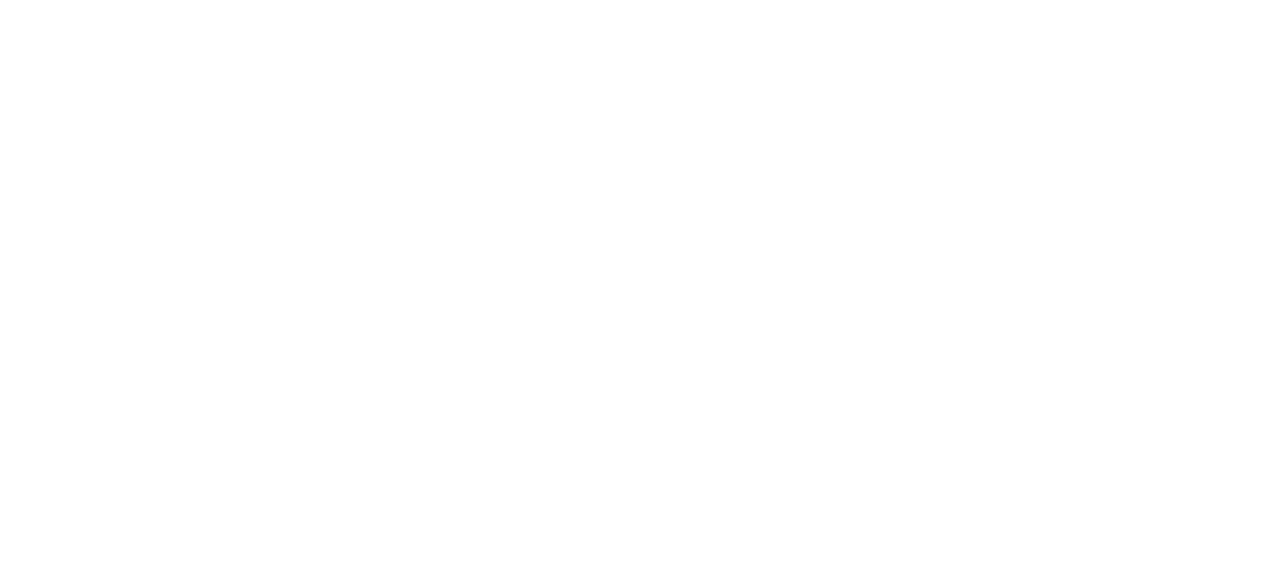
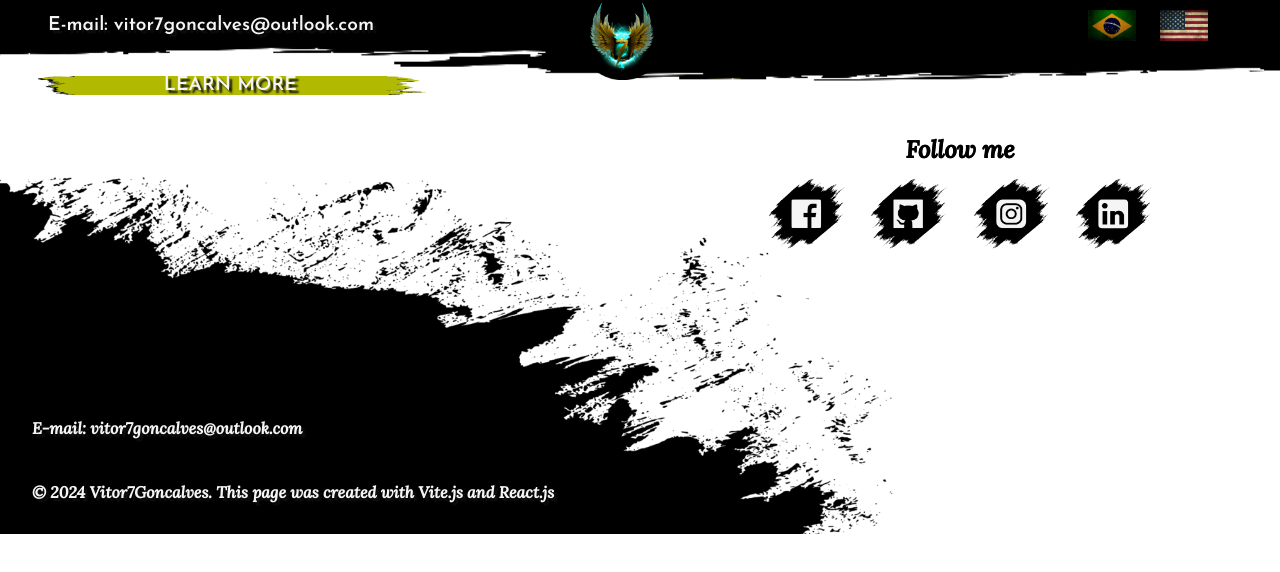
Before and after one commit to vitor7goncalves/portfolio_reactjs, a React (Vite) app: page /third-partyprojects in a window 1280 px wide. Before the commit this address had no page. Shown: the top 572 px of the page. Built offline with nearby package versions, Linux system fonts and the light colour scheme.

Commit message:
pag terceiros

```diff
--- a/src/components/Eng.jsx
+++ b/src/components/Eng.jsx
@@ -239,7 +239,7 @@
                         </h2>
                         <div className="cards">
                             <div className="capsuleCard">
-                                <a href="" className="card">
+                                <a href="/third-partyprojects" className="card">
                                     <h3>
                                         Third-party Projects
                                     </h3>
--- /dev/null
+++ b/src/components/PageOneEng.jsx
@@ -0,0 +1,40 @@
+import "./PageOne.css"
+import { SidebarPageOne } from "./SidebarPageOne";
+import { FooterEng } from "./FooterEng";
+import BackImg from "../assets/Img/background.png";
+import buttonBlue from "../assets/Background/ButtonBlue.png";
+import buttonGold from "../assets/Background/GoldButton.png";
+import buttonWhite from "../assets/Background/ButtonWhite.png";
+import backButton from "../assets/Background/BackButton.png";
+
+export const PageOneEng = () => {
+    const text = "Learn more";
+    const url = { 1: '', 2: '', 3: '' };
+    url[0] = "https://store.steampowered.com/app/2101760/Magus_Pocus/?l=portuguese";
+
+    return (
+        <>
+            <SidebarPageOne />
+            <div className="main">
+                <div className="itemOne">
+                    <div className="objs">
+                        <div className="text">
+                            <p>
+                                asdasdaSDASDFASDFASDFASDFASdfasdfasdfsadfsadf
+                                asdasdasdasdasdasdasdasdasdasdasdasdasdasdasda
+                                asdasdaSDASDFASDFASDFASDFASdfasdfasdfsadfsadf
+                                asdasdasdasdasdasdasdasdasdasdasdasdasdasdasda
+                            </p>
+                        </div>
+                        <a href={url[0]} className="goldButton">
+                            <img src={backButton} alt="" />
+                            <img className="buttonImg" src={buttonGold} alt="" />
+                            <p>{text}</p>
+                        </a>
+                    </div>
+                </div>
+            </div>
+            <FooterEng />
+        </>
+    );
+}
--- /dev/null
+++ b/src/components/PageOnePtBr.jsx
@@ -0,0 +1,16 @@
+import "./PageOne.css"
+import { SidebarPageOne } from "./SidebarPageOne"
+import { FooterPt } from "./FooterPt";
+
+export const PageOnePtBr = () => {
+
+    return (
+        <>
+            <SidebarPageOne />
+            <div className="main">
+
+            </div>
+            <FooterPt />
+        </>
+    );
+}
--- a/src/components/PtBr.jsx
+++ b/src/components/PtBr.jsx
@@ -239,7 +239,7 @@
                         </h2>
                         <div className="cards">
                             <div className="capsuleCard">
-                                <a href="" className="card">
+                                <a href="/trabalhosparaterceiros" className="card">
                                     <h3>
                                         Trabalhos para Terceiros
                                     </h3>
--- a/src/components/Rotiator.jsx
+++ b/src/components/Rotiator.jsx
@@ -1,14 +1,16 @@
 import { Routes, Route } from "react-router-dom";
 import { Eng } from "../components/Eng";
 import { PtBr } from "../components/PtBr";
-import { Sidebar } from "./Sidebar";
+import { PageOneEng } from "./PageOneEng";
+import { PageOnePtBr } from "./PageOnePtBr";
 
 export const Rotiator = () => {
     return (
         <Routes>
-            <Route path="/" element={<Eng />} />
             <Route path="/eng" element={<Eng />} />
             <Route path="/pt-br" element={<PtBr />} />
+            <Route path="/third-partyprojects" element={<PageOneEng />} />
+            <Route path="/trabalhosparaterceiros" element={<PageOnePtBr />} />
         </Routes>
     )
 }
--- a/src/components/Sidebar.jsx
+++ b/src/components/Sidebar.jsx
@@ -4,12 +4,9 @@
 import eua from "../assets/eua.jpg";
 
 export const Sidebar = () => {
-    const ptBr = () => {
-        window.location.href = '/pt-br';
-    };
-
-    const eng = () => {
-        window.location.href = '/eng';
+    const handleChangeLanguage = (lang) => {
+        localStorage.setItem('urlHome', lang);
+        window.location.href = lang;
     };
 
     return (
@@ -22,8 +19,8 @@
                             <a href=""><img src={logo} className='logo' alt="" /></a>
                         </div>
                         <div className='select'>
-                            <button onClick={ptBr}><img src={br} /></button>
-                            <button onClick={eng}><img src={eua} /></button>
+                            <button onClick={() => handleChangeLanguage('/pt-br')}><img src={br} /></button>
+                            <button onClick={() => handleChangeLanguage('/eng')}><img src={eua} /></button>
                         </div>
                     </div>
                 </div>
--- /dev/null
+++ b/src/components/SidebarPageOne.jsx
@@ -0,0 +1,41 @@
+import "./Sidebar.css";
+import logo from "../assets/logo.png";
+import br from "../assets/br.jpg";
+import eua from "../assets/eua.jpg";
+import { Link } from "react-router-dom";
+
+export const SidebarPageOne = () => {
+
+    const urlHome = localStorage.getItem('urlHome');
+    let lang = "";
+
+    const handleChangeLanguage = (language) => {
+        if (language === "/trabalhosparaterceiros") {
+            lang = "/pt-br";
+            localStorage.setItem('urlHome', lang);
+        } else {
+            lang = "/eng";
+            localStorage.setItem('urlHome', lang);
+        }
+        window.location.href = language;
+    };
+
+    return (
+        <>
+            <div className="container">
+                <div className="top-bar">
+                    <div className="top-bar-soon">
+                        <div className="top-bar-soon-content">
+                            <p>E-mail: vitor7goncalves@outlook.com</p>
+                            <Link to={urlHome}><img src={logo} className='logo' alt="" /></Link>
+                        </div>
+                        <div className='select'>
+                            <button onClick={() => handleChangeLanguage('/trabalhosparaterceiros')}><img src={br} /></button>
+                            <button onClick={() => handleChangeLanguage('/third-partyprojects')}><img src={eua} /></button>
+                        </div>
+                    </div>
+                </div>
+            </div>
+        </>
+    );
+}
```
Also changed, not shown: src/components/PageOne.css (added).
